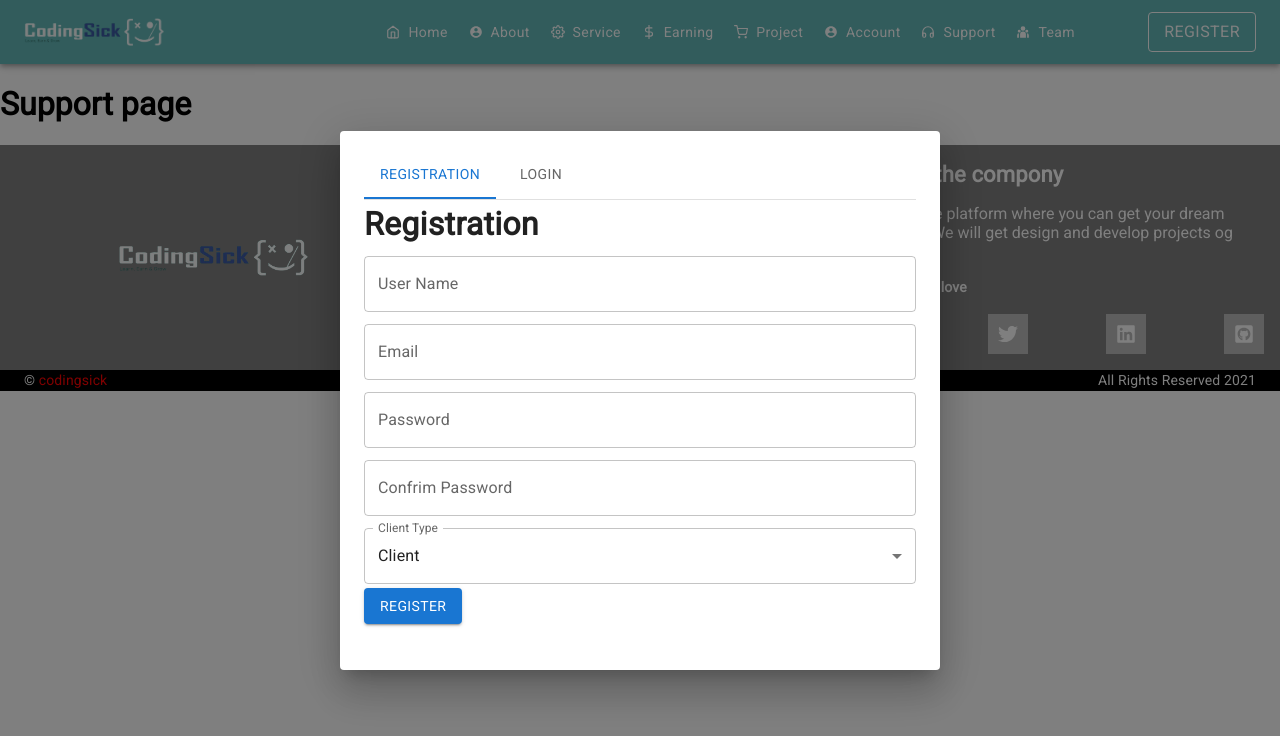
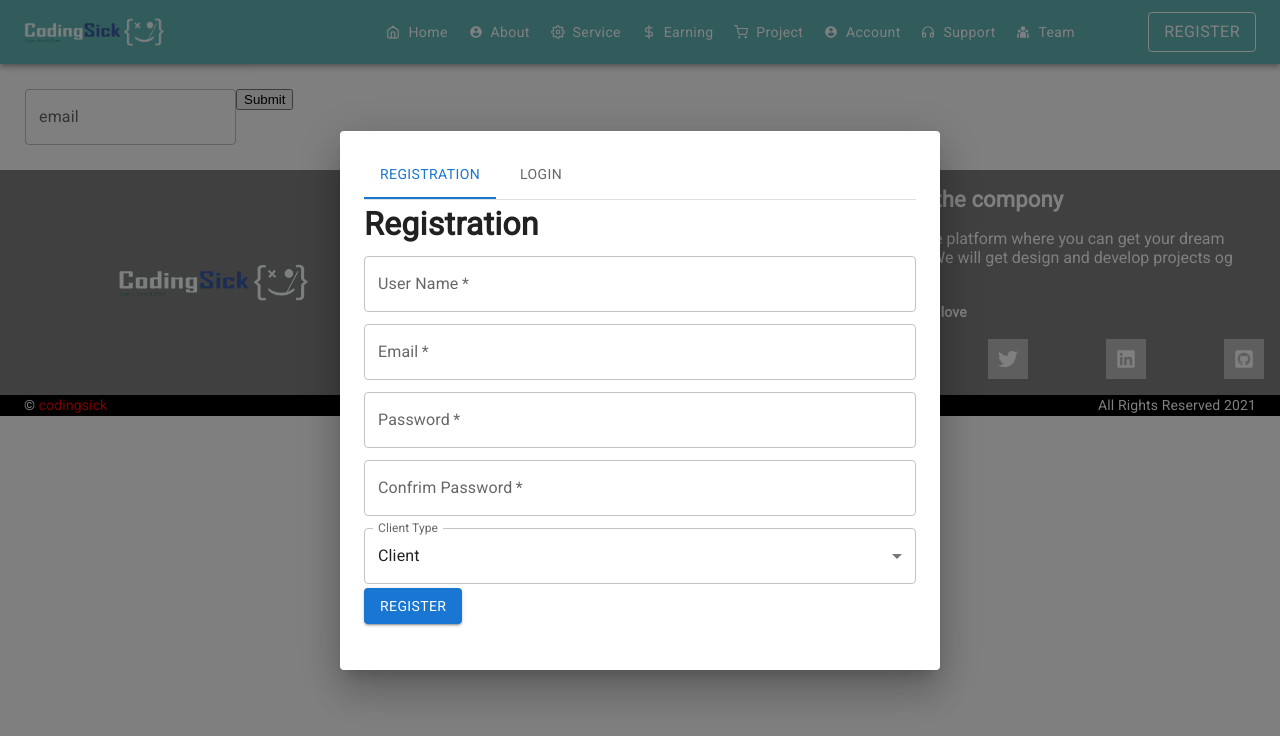
Before and after one commit to sunil7117/demo, a React (Create React App) app: page /support in a window 1280 px wide. Both pictures are taken after a click on the button "REGISTER". Shown: the top 736 px of the page. Built offline with nearby package versions, Linux system fonts and the light colour scheme.

Commit message:
login system ok in console

```diff
--- a/package.json
+++ b/package.json
@@ -7,6 +7,7 @@
     "@emotion/styled": "^11.10.0",
     "@fontsource/roboto": "^4.5.8",
     "@fortawesome/react-fontawesome": "^0.2.0",
+    "@hookform/resolvers": "^2.9.7",
     "@mui/icons-material": "^5.8.4",
     "@mui/material": "^5.9.3",
     "@testing-library/jest-dom": "^5.16.4",
@@ -21,7 +22,8 @@
     "react-router-dom": "^6.3.0",
     "react-scripts": "^2.1.3",
     "swiper": "^8.3.2",
-    "web-vitals": "^2.1.4"
+    "web-vitals": "^2.1.4",
+    "yup": "^0.32.11"
   },
   "scripts": {
     "start": "react-scripts start",
--- a/src/components/loginSinginComponent/Login.js
+++ b/src/components/loginSinginComponent/Login.js
@@ -1,48 +1,49 @@
-import React from "react";
-import { Box, Button, TextField, Typography } from "@mui/material";
+import React, { useState } from "react";
+import { Alert, Box, Button, TextField, Typography } from "@mui/material";
+
 import axios from "axios";
 const Login = () => {
-  const handleLogin = (e) => {
+  const [error, setError] = useState({
+    status: false,
+    message: "",
+    type: "",
+  });
+  const handleLogin = async (e) => {
     e.preventDefault();
     const data = new FormData(e.currentTarget);
-    const actualData = {
+    const loginData = {
       email: data.get("email"),
-      Password: data.get("password"),
+      password: data.get("password"),
     };
-    // Send a POST request
-    console.log("login process is active");
-    document.getElementById("login").reset();
-    checkUser(actualData);
-  };
+    if (loginData.email && loginData.password) {
+      try {
+        const response = await axios({
+          method: "post",
+          url: "https://calm-thicket-93020.herokuapp.com/users/login",
+          data: loginData,
+        });
+        console.log(response);
+      } catch (error) {
+        console.log(error);
+      }
 
-  const checkUser = async (get) => {
-    try {
-      const config = {
-        method: "post",
-        url: "https://calm-thicket-93020.herokuapp.com/users/login",
-        headers: {
-          "Content-Tye": "application/json",
-        },
-        data: get,
-      };
-      console.log(config.data);
-      const res = await axios(config);
-      console.log(res);
-    } catch (error) {
-      console.log(error);
+      // setError({ status: true, message: "login success", type: "success" });
+    } else {
+      console.log("try again!");
     }
   };
   return (
     <div>
       <Box sx={{ height: 450 }}>
         <Typography sx={{ fontSize: 32, fontWeight: 600 }}>Login</Typography>
-        <Box component="form" id="login" noValidate onSubmit={handleLogin}>
+        <form id="login" onSubmit={handleLogin}>
           <TextField
             label="Email"
             type="email"
             name="email"
             variant="outlined"
             fullWidth
+            required
             margin="dense"
           />
           <TextField
@@ -51,12 +52,18 @@ const Login = () => {
             name="password"
             variant="outlined"
             fullWidth
+            required
             margin="dense"
           />
           <Button type="submit" variant="contained">
             Login
           </Button>
-        </Box>
+        </form>
+        {error.status ? (
+          <Alert severity={error.type}>{error.message}</Alert>
+        ) : (
+          ""
+        )}
       </Box>
     </div>
   );
--- a/src/components/loginSinginComponent/Registration.js
+++ b/src/components/loginSinginComponent/Registration.js
@@ -12,37 +12,63 @@ import {
   FormGroup,
   FormControlLabel,
   Checkbox,
+  Alert,
 } from "@mui/material";
-
+import axios from "axios";
 const Registration = () => {
   const [client, setClient] = React.useState("client");
-
+  const [checked, setChecked] = React.useState(false);
+  const [error, setError] = React.useState({
+    status: false,
+    message: "",
+    type: "",
+  });
   const userRole = client;
   const handleChangeClient = (event) => {
     setClient(event.target.value);
   };
   const developers = ["Andriod", "Web"];
   console.log(userRole);
-  const checkPassword = () => {
-    console.log("password");
-  };
-  const handleRegister = (e) => {
+
+  const handleRegister = async (e) => {
     e.preventDefault();
     const data = new FormData(e.currentTarget);
-    const actualData = {
+    const registerData = {
       name: data.get("name"),
       email: data.get("email"),
-      Password: data.get("password"),
-      confrim_Password: data.get("confrim_password"),
+      password: data.get("password"),
+      confrim_password: data.get("confrim_password"),
       client: data.get("client"),
       developer_role: data.getAll("developer_role"),
     };
-    register(actualData);
-    document.getElementById("registration").reset();
+    if (
+      registerData.name &&
+      registerData.email &&
+      registerData.password &&
+      registerData.confrim_password
+    ) {
+      if (registerData.password !== registerData.confrim_password) {
+        setError({
+          status: "true",
+          message: "password / confrim password not matched",
+          type: "error",
+        });
+      } else {
+        setError({
+          status: "true",
+          message: "success",
+          type: "success",
+        });
+      }
+    } else {
+      setError({
+        status: "true",
+        message: "All fields are required",
+        type: "error",
+      });
+    }
   };
-  const register = (post) => {
-    console.log(post);
-  };
+
   return (
     <div>
       <Box sx={{ height: 450 }}>
@@ -56,6 +82,7 @@ const Registration = () => {
             name="name"
             variant="outlined"
             fullWidth
+            required
             margin="dense"
           />
           <TextField
@@ -64,6 +91,7 @@ const Registration = () => {
             name="email"
             variant="outlined"
             fullWidth
+            required
             margin="dense"
           />
           <TextField
@@ -73,6 +101,7 @@ const Registration = () => {
             id="password"
             variant="outlined"
             fullWidth
+            required
             margin="dense"
           />
           <TextField
@@ -82,8 +111,8 @@ const Registration = () => {
             name="confrim_password"
             variant="outlined"
             fullWidth
+            required
             margin="dense"
-            onBlur={checkPassword}
           />
           <FormControl fullWidth margin="dense">
             <InputLabel id="demo-simple-select-label">Client Type</InputLabel>
@@ -107,6 +136,7 @@ const Registration = () => {
                           name="developer_role"
                           value={developer}
                           size="small"
+                          // checked={checked}
                         />
                       }
                       key={i}
@@ -114,6 +144,11 @@ const Registration = () => {
                     />
                   );
                 })}
+                {error.status ? (
+                  <Alert severity={error.type}>{error.message}</Alert>
+                ) : (
+                  "ok"
+                )}
               </FormGroup>
             ) : (
               ""
@@ -123,6 +158,11 @@ const Registration = () => {
             Register
           </Button>
         </Box>
+        {error.status ? (
+          <Alert severity={error.type}> {error.message}</Alert>
+        ) : (
+          ""
+        )}
       </Box>
     </div>
   );
--- a/src/page/Support.js
+++ b/src/page/Support.js
@@ -1,10 +1,16 @@
+import { TextField } from "@mui/material";
 import React from "react";
+import { useForm } from "react-hook-form";
+
 const Support = () => {
+  const handleChange = (e) => {
+    console.log(e.target.value);
+  };
   return (
-    <>
-      <h1>Support page</h1>
-      {/* <ExtraBox /> */}
-    </>
+    <form style={{ padding: 25 }}>
+      <TextField name="email" label="email" onChange={handleChange} />
+      <input type="submit" />
+    </form>
   );
 };
 export default Support;
```
Also changed, not shown: 1 other file (tests, documents, lock files or other folders).
